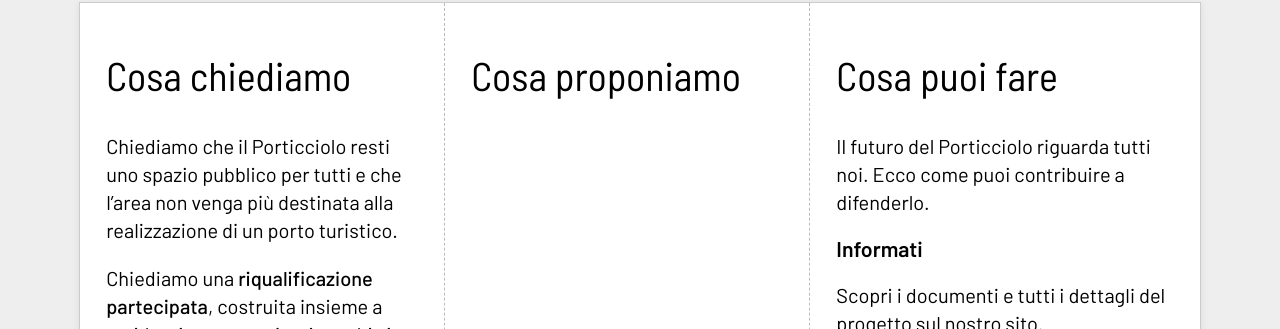
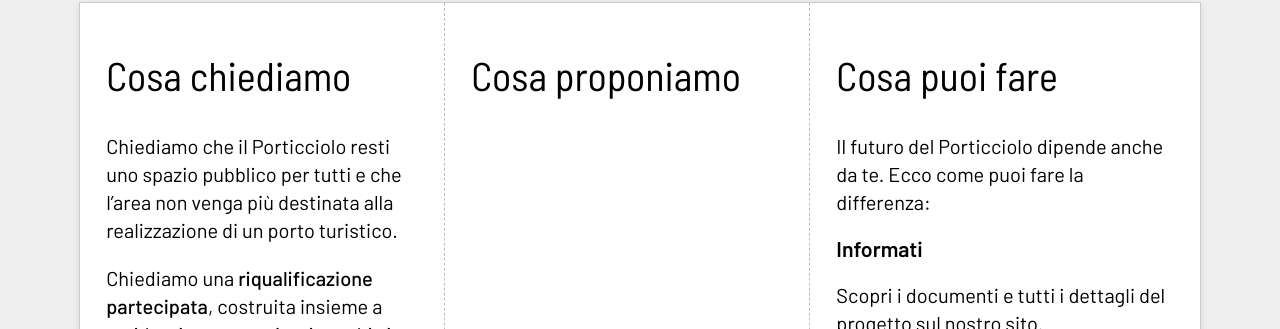
Before and after one commit to giulemanidalporticciolo/giulemanidalporticciolo.github.io, a Jekyll site: the page glmdp_test/materiali/brochure/brochure.html, which Jekyll copies as it is, in a window 1280 px wide. Shown: the part 852-1181 px from the top of the page. Built offline with Jekyll 4.4.1, drawn with Linux system fonts in a browser that asks for light colours.

Commit message:
Update brochure.html

```diff
--- a/glmdp_test/materiali/brochure/brochure.html
+++ b/glmdp_test/materiali/brochure/brochure.html
@@ -135,8 +135,7 @@
                     <h1>Cosa puoi fare</h1>
 
                     <p>
-                        Il futuro del Porticciolo riguarda tutti noi. Ecco come puoi contribuire
-                        a difenderlo.
+                        Il futuro del Porticciolo dipende anche da te. Ecco come puoi fare la differenza:
                     </p>
 
                     <h2>Informati</h2>
```
